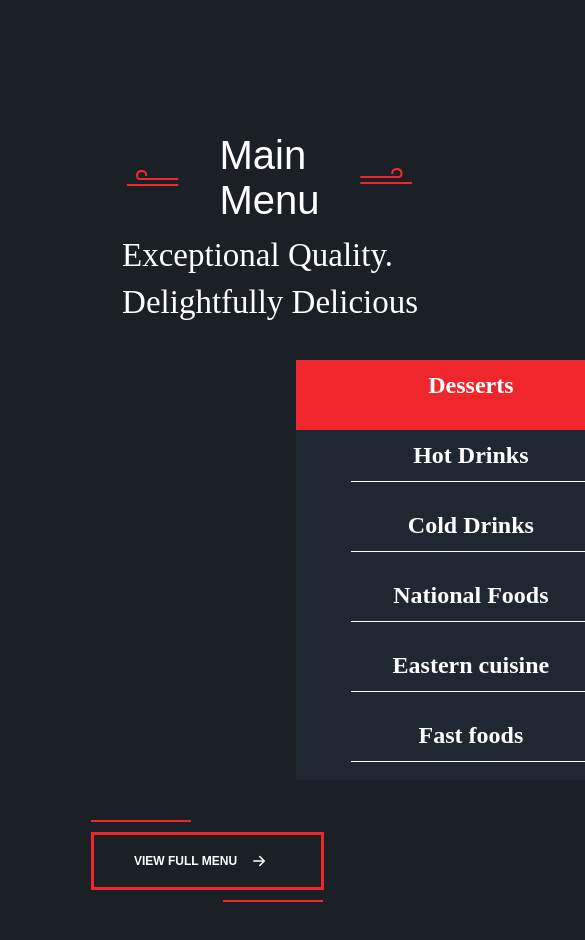
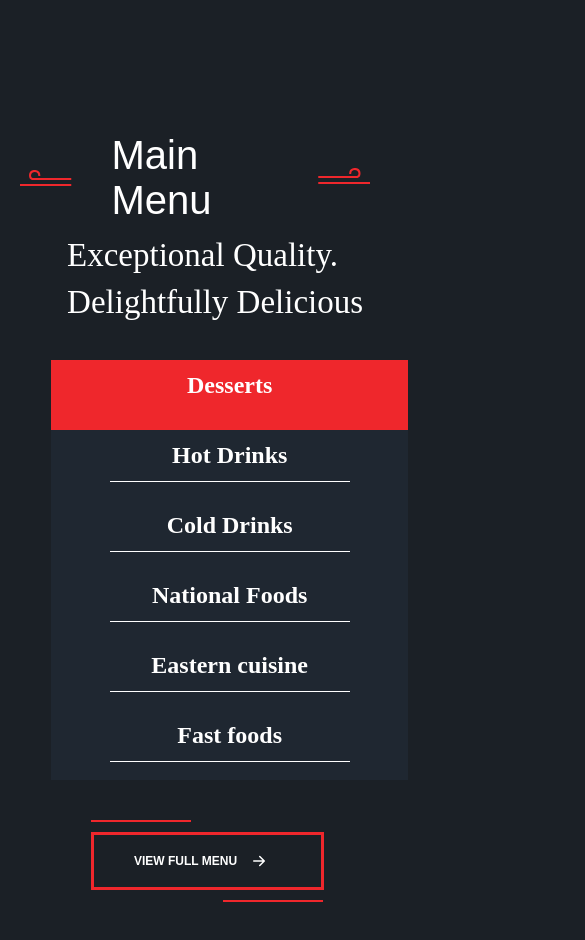
Before and after one commit to Seitkanov2004/new-project, a React (Create React App) app: page / in a window 390 px wide. Shown: the part 2060-3000 px from the top of the page, 585 px wide, since content can reach past the window. Built offline with nearby package versions, Linux system fonts and the light colour scheme; a web font is replaced by a local one.

Commit message:
I did contact end (#42)

```diff
--- a/src/pages/home/Contacts/Contacts.scss
+++ b/src/pages/home/Contacts/Contacts.scss
@@ -456,7 +456,6 @@
 
         }
         &__timeline{
-          width: 300px ;
         }
         &__btn{
           &--rightLine{
@@ -491,8 +490,14 @@
   #contacts{
     .contacts{
       &--visit{
+        h4{
+          line-height: 24px;
+          font-size: 19px;
+        }
         h2{
-          font-size: 38px;
+          font-size: 33px;
+          font-weight: 400;
+          line-height: 36px;
         }
         &__joinUs{
 
@@ -512,8 +517,8 @@
         &__background{
           &--location{
             iframe{
-              width: 300px;
-              height: 350px;
+              width: 292px;
+              height: 336px;
             }
           }
 
--- a/src/pages/home/MeinMenu/MeinMenu.scss
+++ b/src/pages/home/MeinMenu/MeinMenu.scss
@@ -228,230 +228,6 @@
   }
 }
 
-@media (max-width: 1440px) {
-  #mainMenu{
-    .mainMenu{
-      &--title{
-        &__titleBlock{
-
-        }
-      }
-      &--aboutFoods{
-
-      }
-      &--block{
-        &--blockChild{
-
-        }
-        &--foodsName{
-
-        }
-        &__onlyFood{
-          width: 100%;
-        }
-      }
-    }
-  }
-}
-@media (max-width: 1200px) {
-  #mainMenu{
-    .mainMenu{
-      &--title{
-        &__titleBlock{
-
-        }
-      }
-      &--aboutFoods{
-        width: 40%;
-      }
-      &--block{
-        &--blockChild{
-
-        }
-        &--foodsName{
-        }
-        &__onlyFood{
-          width: 100%;
-          &__parent{
-            &--about{
-              div{
-                width: 320px;
-              }
-            }
-          }
-        }
-      }
-    }
-  }
-}
-@media (max-width: 1024px) {
-  #mainMenu{
-    .mainMenu{
-      &--parentBtn{
-        margin-top: 30px;
-      }
-      &--title{
-        &__titleBlock{
-
-        }
-      }
-      &--aboutFoods{
-        width: 40%;
-      }
-      &--block{
-        &--blockChild{
-          &__foods{
-            &--allBtn{
-              margin-right: 65px;
-              &__btn{
-                width: 90%;
-                height: 65px;
-                &--line{
-
-                }
-              }
-            }
-          }
-        }
-        &--foodsName{
-          width: 100%;
-        }
-        &__onlyFood{
-          width: 100%;
-          &__parent{
-            padding-bottom: 30px;
-            &--order{
-              p{
-                font-weight: 300;
-                font-size: 12px;
-                width: 65%;
-              }
-            }
-            &--about{
-              div{
-                width: 320px;
-              }
-            }
-          }
-        }
-      }
-    }
-  }
-}
-@media (max-width: 996px) {
-  #mainMenu{
-    .mainMenu{
-      &--parentBtn{
-        margin: 30px 0 0 0;
-      }
-      &--title{
-        &__titleBlock{
-
-        }
-      }
-      &--aboutFoods{
-        width: 50%;
-      }
-      &--block{
-        &--blockChild{
-          margin-right: 20px;
-          &__foods{
-            &--allBtn{
-              margin-right: 45px;
-              &__btn{
-                width: 90%;
-                height: 65px;
-                &--line{
-
-                }
-              }
-            }
-          }
-        }
-        &--foodsName{
-          width: 100%;
-        }
-        &__onlyFood{
-          width: 100%;
-          &__parent{
-            padding-bottom: 30px;
-            &--order{
-              p{
-                font-weight: 300;
-                font-size: 12px;
-                width: 69%;
-              }
-            }
-            &--about{
-              div{
-                width: 300px;
-              }
-            }
-          }
-        }
-      }
-    }
-  }
-}
-@media (max-width: 768px) {
-  #mainMenu{
-    .mainMenu{
-
-      &--parentBtn{
-        margin: 40px 0 0 155px;
-
-      }
-      &--title{
-        margin-left: 150px;
-        &__titleBlock{
-
-        }
-      }
-      &--aboutFoods{
-        width: 60%;
-        margin-left: 170px;
-      }
-      &--block{
-        &--blockChild{
-          margin-left: 245px;
-          &__foods{
-            &--allBtn{
-              margin-right: 45px;
-              &__btn{
-                width: 92%;
-                height: 70px;
-                &--line{
-
-                }
-              }
-            }
-          }
-        }
-        &--foodsName{
-          display: none;
-        }
-        &__onlyFood{
-          width: 100%;
-          &__parent{
-            padding-bottom: 30px;
-            &--order{
-              p{
-                font-weight: 300;
-                font-size: 12px;
-                width: 69%;
-              }
-            }
-            &--about{
-              div{
-                width: 300px;
-              }
-            }
-          }
-        }
-      }
-    }
-  }
-}
 
 
 @media (max-width: 576px) {
@@ -518,11 +294,11 @@
 
 
             &--allBtn {
-
+              margin-right: 0;
               &__btn {
 
                 &--line {
-
+                display: none;
                 }
 
                 button {
@@ -708,9 +484,9 @@
 }
 @media (max-width: 375px) {
   #mainMenu {
-    width: 30rem;
+    width: 100%;
     .mainMenu {
-
+      padding-top: 16px;
       &--parentBtn{
 
         &__btn{
@@ -718,15 +494,16 @@
         }
 
         &__topLine{
-
+          width: 86px;
         }
 
         &__buttonLine{
-
+          width: 86px;
+          margin-left: 103px;
         }
 
         button{
-
+          padding: 8px 18px;
         }
 
         &:hover{
@@ -744,7 +521,7 @@
 
 
         &__name {
-
+          margin: 0 25px;
         }
 
         &__titleBlock {
@@ -761,16 +538,20 @@
 
       &--aboutFoods {
         width: 85%;
+        font-size: 27px;
+        line-height: 41px;
+        margin-left: 25px;
       }
 
       &--block {
-        width: 76%;
+        width: 83%;
 
         &--blockChild {
           &__foods {
 
 
             &--allBtn {
+              width: 300px;
 
               &__btn {
 
@@ -779,7 +560,7 @@
                 }
 
                 button {
-
+                  width: 198px;
                 }
 
                 &:hover{
@@ -884,11 +665,15 @@
       }
 
       &--aboutFoods {
-
+        width: 96%;
+        font-size: 24px;
+        line-height: 34px;
+        margin-left: 38px;
       }
 
       &--block {
 
+        width: 97%;
 
         &--blockChild {
           &__foods {
--- a/src/pages/home/ModernInterior/ModernInterior.scss
+++ b/src/pages/home/ModernInterior/ModernInterior.scss
@@ -145,10 +145,13 @@
 }
 
 @media (max-width: 375px){
-  #modern .modern {
-    width: 352px;
+  #modern {
+    padding-top: 50px;
+    .modern {
+      width: 352px;
+    }
+
   }
-
 }
 @media (max-width: 350px){
   #modern .modern {
```
